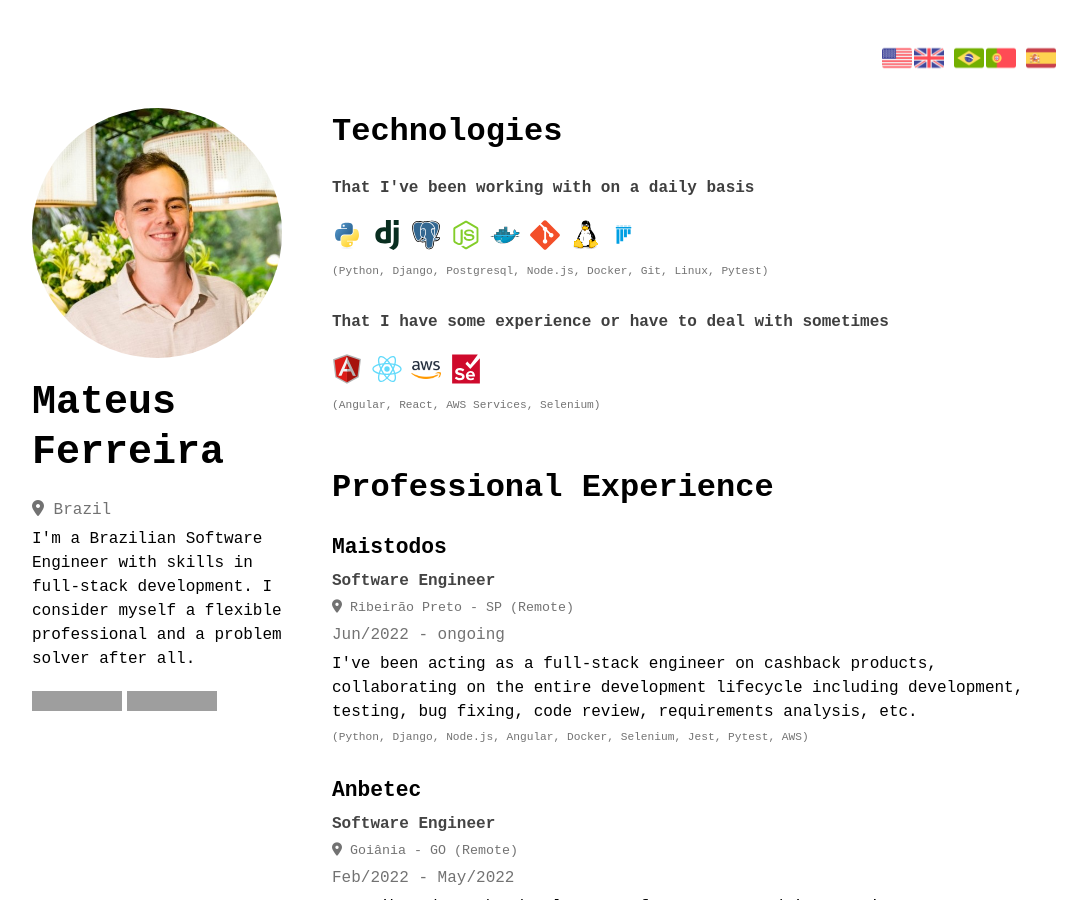
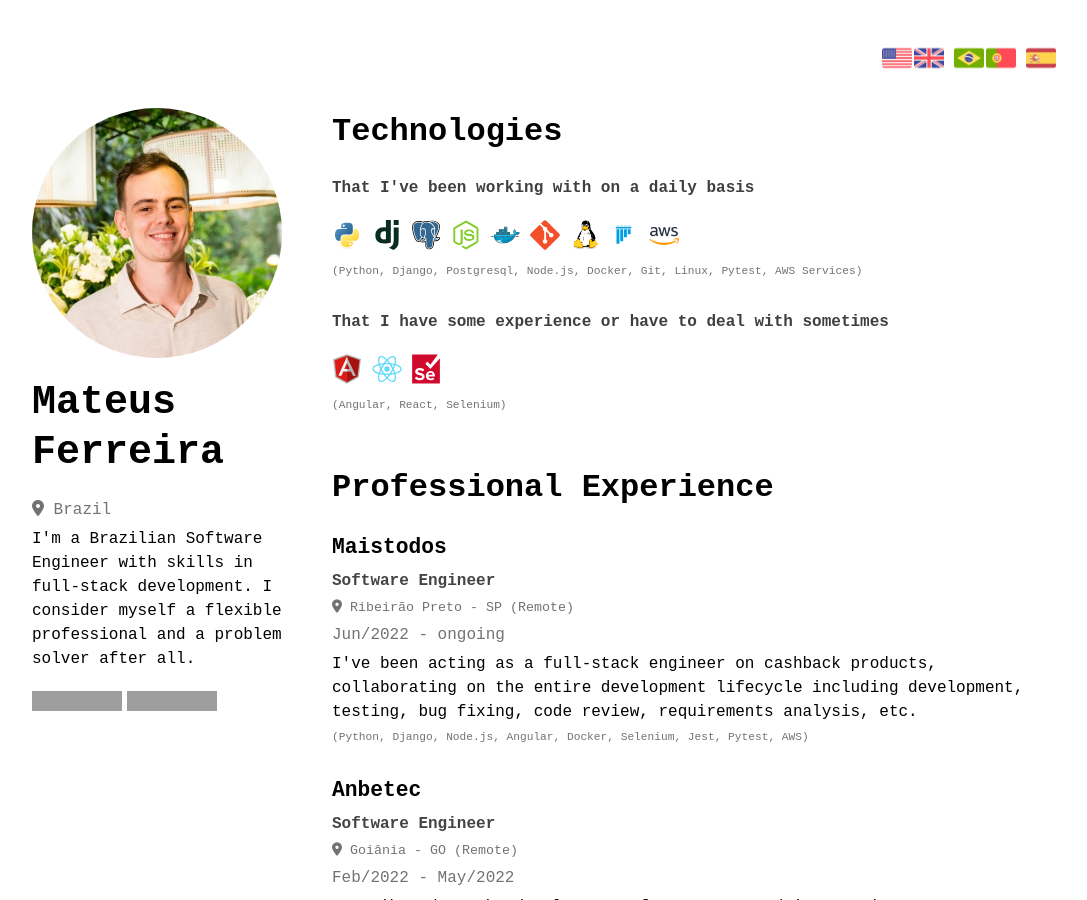
Before and after one commit to mateusasferreira/mateusasferreira.github.io, a Jekyll site: the page built from pages/en.md, in a window 1280 px wide and 900 px high. Shown: the whole window, without its empty margins (96-1183 px from the left). Built offline with Jekyll 4.4.1, drawn with Linux system fonts in a browser that asks for light colours; nearby versions of some CDN libraries; grey boxes are pictures that could not be loaded.

Commit message:
update: experience section

```diff
--- a/pages/en.md
+++ b/pages/en.md
@@ -27,14 +27,14 @@ technologies:
           src_path: /assets/img/linux-original.svg
         - name: Pytest
           src_path: /assets/img/pytest-plain.svg
+        - name: AWS Services
+          src_path: /assets/img/aws.png
     - title: That I have some experience or have to deal with sometimes
       entries:
         - name: Angular
           src_path: /assets/img/angularjs-original.svg
         - name: React
           src_path: /assets/img/react-original.svg
-        - name: AWS Services
-          src_path: /assets/img/aws.png
         - name: Selenium
           src_path: /assets/img/selenium-original.svg
 experience:
```
Also changed, not shown: pages/es.md (+2 -3 lines), pages/pt.md (+2 -2 lines).
